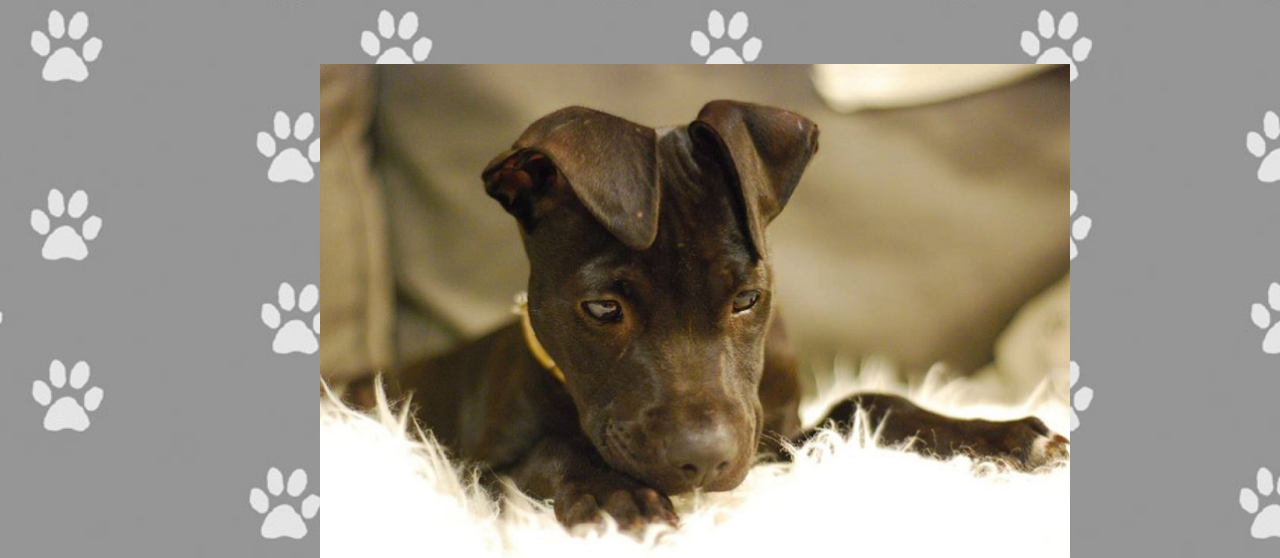
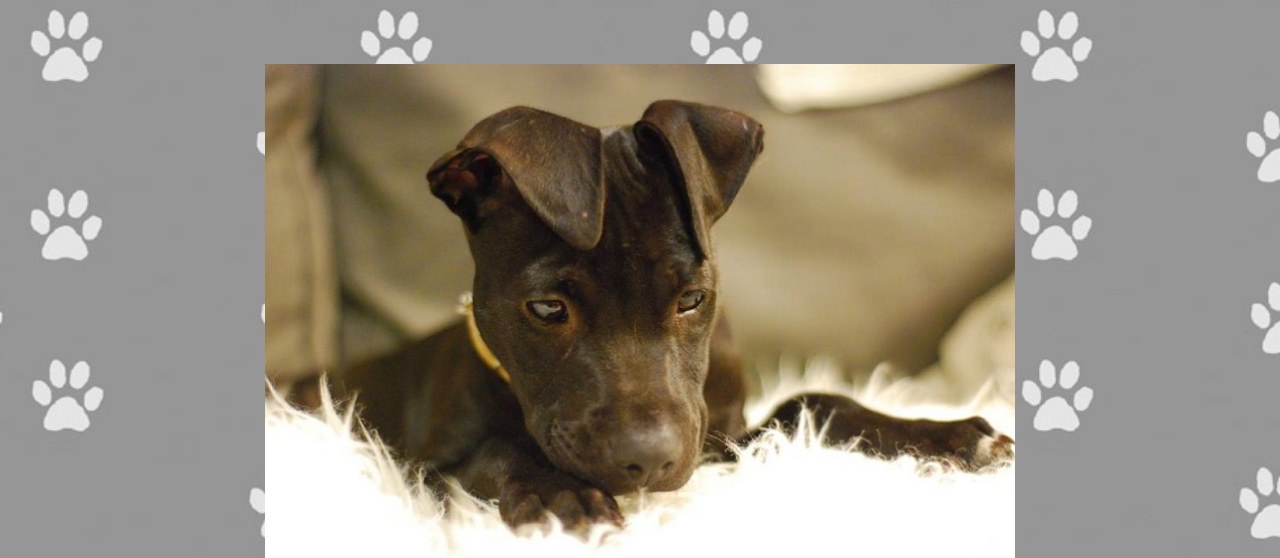
Before and after one commit to KSowinska/Adoptuj-psiaka, a website: page index.html in a window 1280 px wide. Shown: the part 88-646 px from the top of the page. Drawn offline with nearby package versions, Linux system fonts and the light colour scheme.

Commit message:
slider updates

```diff
--- a/index.html
+++ b/index.html
@@ -4,8 +4,9 @@
 	<meta charset="UTF-8">
 	<meta name="viewport" content="width=device-width, initial-scale=1">
 	<title>Adoptuj psiaka</title>
+	<link rel="stylesheet" href="css/responsiveslides.css">
 	<link rel="stylesheet" href="css/style.css">
-	<link rel="stylesheet" href="css/responsiveslides.css">
+
 	<script src="https://code.jquery.com/jquery-3.1.1.js"
 	integrity="sha256-16cdPddA6VdVInumRGo6IbivbERE8p7CQR3HzTBuELA="
 	crossorigin="anonymous"></script>
--- a/scss/style.scss
+++ b/scss/style.scss
@@ -281,14 +281,14 @@ footer {
 }
 
 #dog3 {
-	display: flex;
+
 	width: 550px;
 	height: 420px;
 	margin-top: 50px;
 }
 
 #batman {
-	display: flex;
+
 	width: 550px;
 	height: 420px;
 	margin-top: 55px;
@@ -424,13 +424,16 @@ footer {
 
 
 .rslides {
-	position: relative;
+	/*position: relative;
 	list-style: none;
 	overflow: hidden;
 	width: 100%;
 	padding: 0;
 	margin: 0;
-	left: 25%;
+	left: 25%; */
+
+	display: block;
+	margin: 0 auto;
 
 }
 
```
Also changed, not shown: generator.html (+1 -1 lines), linki.html (+1 -1 lines), po-co.html (+1 -1 lines), ready.html (+1 -1 lines), css/style.css.
